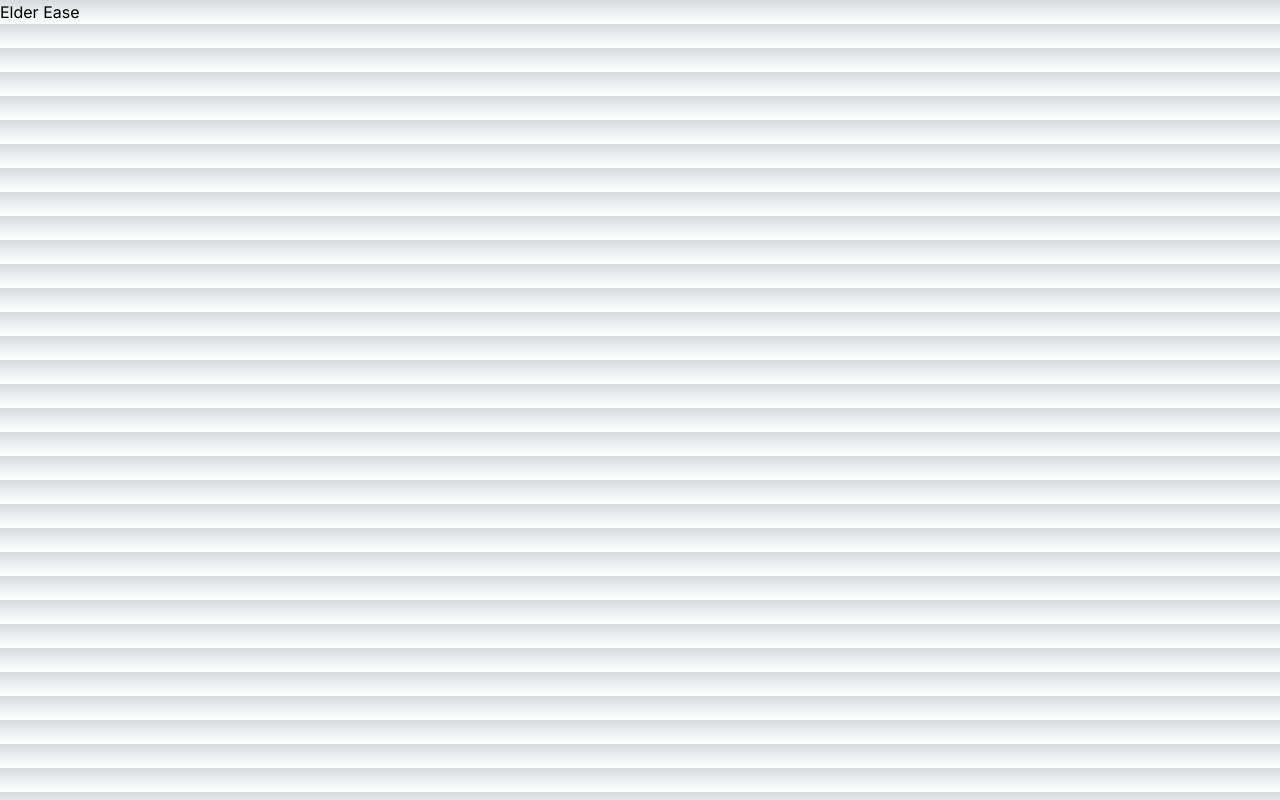
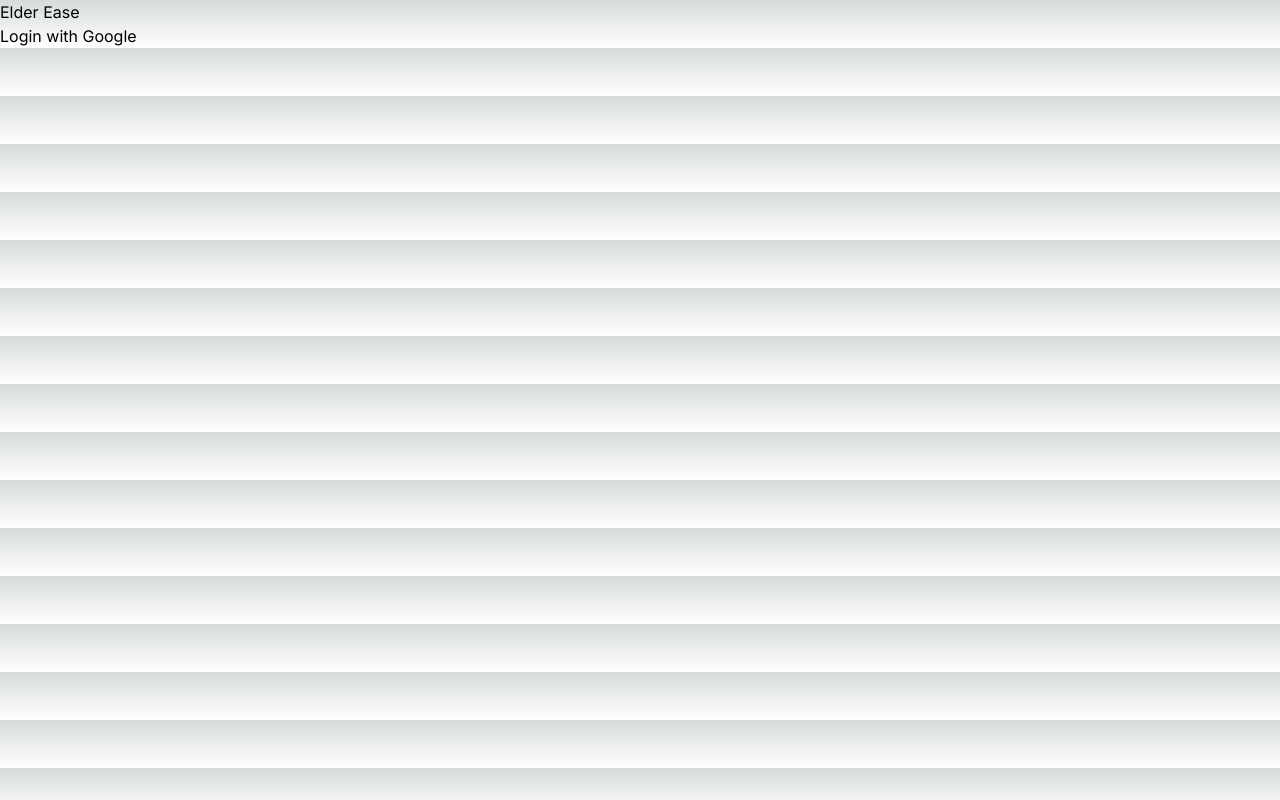
Before and after one commit to NanditaRK/elder-ease, a Next.js app: page / in a window 1280 px wide. Built offline with nearby package versions, Linux system fonts and the light colour scheme.

Commit message:
added medication dashboard page

```diff
--- a/src/app/page.tsx
+++ b/src/app/page.tsx
@@ -1,9 +1,10 @@
 
-
+import Login from "./login/page";
 export default function Home() {
   return (
     <div>
       Elder Ease
+      <Login />
     </div>
   );
 }
```
